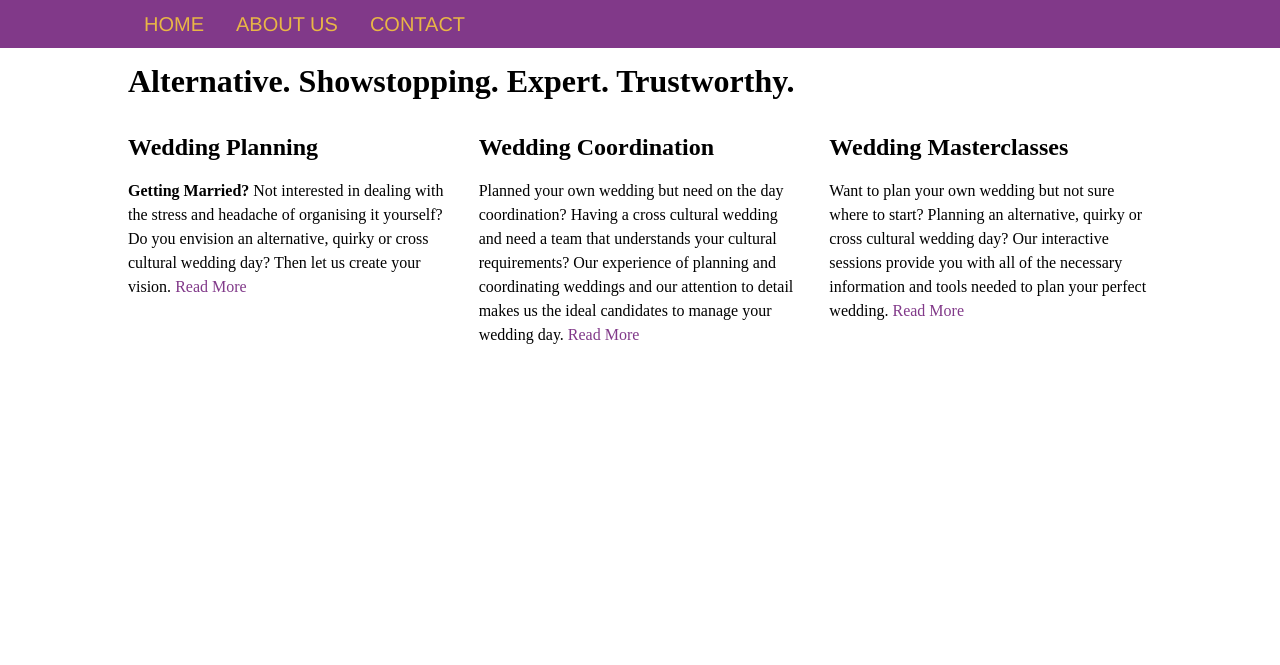
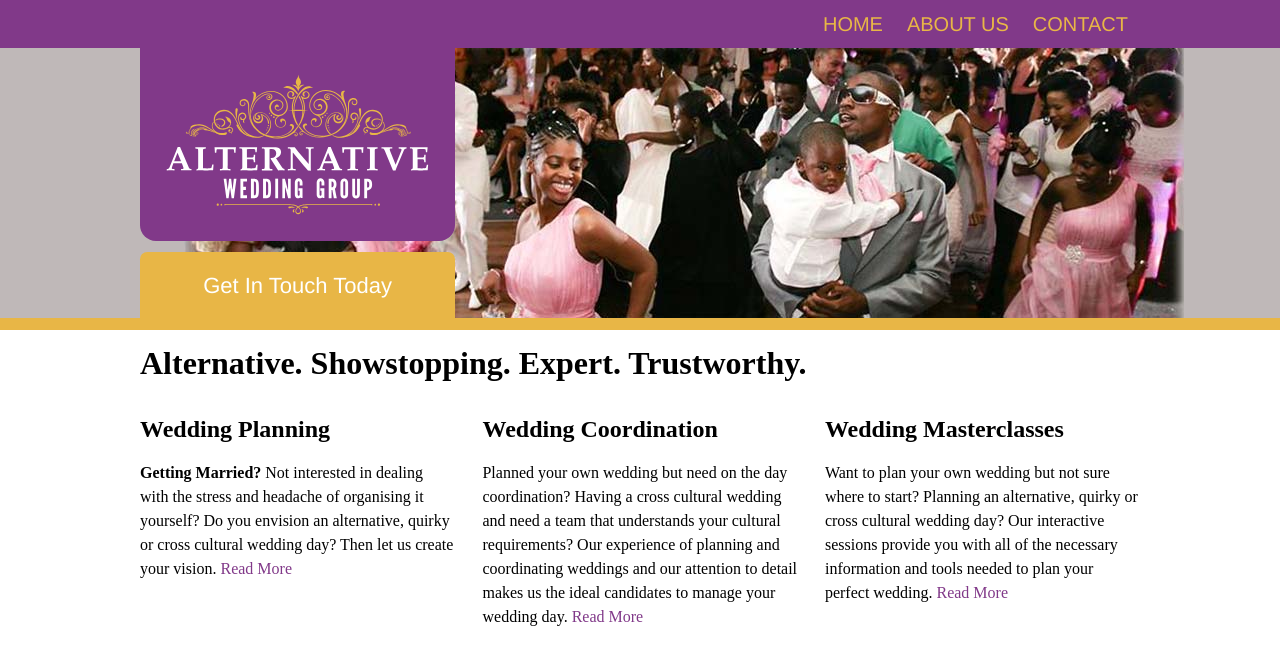
Before and after one commit to alternativeweddinggroup/alternativeweddinggroup.github.io, a Jekyll site: the page built from web/index.html, in a window 1280 px wide. Shown: the top 665 px of the page. Built offline with Jekyll 4.4.1, drawn with Linux system fonts in a browser that asks for light colours; some web fonts are replaced.

Commit message:
Add header

```diff
--- a/web/_includes/sass/base/media.scss
+++ b/web/_includes/sass/base/media.scss
@@ -15,6 +15,22 @@ svg:not(:root) {
 
 figure {
   margin: 0;  //  Addresses margin not present in IE 8/9, Safari 5, and Opera 11.
+}
+
+/**
+ *  Make selected images responsive
+ *
+ *  example:
+    <img class="image__responsive" src="http://example.png" alt="">
+ *
+ */
+
+.image__responsive {
+  max-width: 100%;
+}
+
+.image__responsive[src$='.svg'] {
+  height: 100%;
 }
 
 //
--- /dev/null
+++ b/web/_includes/sass/objects/button.scss
@@ -0,0 +1,45 @@
+/**
+ * _button.less
+ */
+
+.btn {
+  display: inline-block;
+  padding: 0.75em;
+  border: none;
+  -webkit-border-radius: 0.1875em;
+          border-radius: 0.1875em;
+  line-height: 1em;
+  cursor: pointer;
+}
+
+.btn:hover,
+.btn:focus {
+  text-decoration: none;
+}
+
+.btn--disabled,
+.btn[disabled] {
+  cursor: default;
+}
+
+//  Button Large
+
+.btn__large {
+  padding: 0.75em;
+  line-height: 1.5em;
+}
+
+//  Button Group
+
+.btn__group {
+  text-align:center; // Aligns the button to the center of the `div`
+
+  > .btn {
+    margin-left: 2em;
+  }
+
+  > .btn:first-child {
+    margin-left: 0;
+  }
+
+}
--- /dev/null
+++ b/web/_includes/sass/styles/button.scss
@@ -0,0 +1,36 @@
+/**
+ * Buttons
+ */
+
+.btn {
+  border-radius: 7.25px;
+  font-family: $heading__font-family;
+  color: $brand--white;
+  text-align: center;
+  text-decoration: none;
+//  box-shadow: 0 1px 2px 0 rgba(0, 0, 0, 0.25);
+}
+
+  .btn:active,
+  .btn:link,
+  .btn:visited {
+    color: $brand--white;
+  }
+
+.btn--primary {
+  background: $brand--gold; /* Old browsers */
+}
+
+  .btn--primary:active,
+  .btn--primary:link,
+  .btn--primary:visited {
+    color: $brand--white;
+  }
+
+.btn__large {
+  font-size: 1.375rem;
+}
+
+.btn__full {
+  width: 100%;
+}
--- a/web/_includes/sass/styles/grid.scss
+++ b/web/_includes/sass/styles/grid.scss
@@ -18,8 +18,18 @@
   // Center within parent
   margin-right: auto;
   margin-left: auto;
+  // Stop text from touching the edge of the viewport
+  padding: 0 10px;
   // Set max width of page
-  max-width: 1024px;
+  max-width: 1000px;
+  min-width: 300px;
+}
+
+@media screen and (min-width:1000px){
+  .wrapper__sub {
+    // Remove padding once max width is reached
+    padding: 0 0;
+  }
 }
 
 .separator {
@@ -61,9 +71,13 @@
   width: 100%;
 }
 
-.ss-hidden {
-  display: none;
-  visibility: hidden;
+@media screen and (max-width: 480px) {
+
+  .ss-hidden {
+    display: none;
+    visibility: hidden;
+  }
+
 }
 
 @media screen and (min-width: 480px) {
--- /dev/null
+++ b/web/_includes/sass/styles/hero.scss
@@ -0,0 +1,69 @@
+/**
+ * Hero
+ */
+
+.hero {
+  // Fixes hero image being squashed as small scree sizes
+  //clear: both;
+  border-bottom: 12px solid $brand--gold;
+  background: $brand--grey;
+}
+
+.hero__content {
+  position: relative;
+}
+
+.hero__copy {
+  height: 100%;
+}
+
+  .hero__copy .btn {
+    // Remove border radius for hero call to action
+    border-bottom-right-radius: 0;
+    border-bottom-left-radius: 0;
+  }
+
+  .block__logo {
+    position: relative;
+    background: $brand--purple;
+    box-shadow: none;
+  }
+
+    .block__logo a {
+      display: block;
+      text-align: center;
+    }
+
+    .block__logo img {
+      width: 9.375rem;
+    }
+
+@media screen and (min-width: 769px) {
+
+  .hero {
+    height: 282px;
+    //border-bottom-color: @brand--green-dark;
+  }
+
+  .hero__copy {
+    position: absolute;
+    top: 0;
+    left: 0;
+    height: 100%;
+  }
+
+    .hero__copy .btn {
+      position: absolute;
+      bottom: 0;
+    }
+
+  .block__logo {
+    border-bottom-right-radius: 1rem;
+    border-bottom-left-radius: 1rem;
+  }
+
+    .block__logo img {
+      width: 100%;
+    }
+
+}
--- a/web/_includes/sass/styles/navigation.scss
+++ b/web/_includes/sass/styles/navigation.scss
@@ -5,8 +5,25 @@
   text-align: right;
 }
 
+.nav__main__list {
+  display: -webkit-box;
+  display: -webkit-flex;
+  display: -moz-box;
+  display: -ms-flexbox;
+  display: flex;
+}
+
+@media screen and (min-width: 481px) {
+
+  .nav__main__list {
+    // Align the menu to the left
+    margin-left: auto;
+  }
+
+}
+
 .nav__main a {
-  padding: 0 1rem;
+  padding: 0 0.75rem;
   font-size: 1.25rem;
   font-family: $heading__font-family;
   line-height: 3rem;
--- a/web/_includes/templates/header.html
+++ b/web/_includes/templates/header.html
@@ -1,11 +1,13 @@
 <header class="header__main">
 
-    <nav role="navigation" class="wrapper nav__main">
-
-      <ul class="wrapper__sub menu nav__main__list">
+  <nav role="navigation" class="wrapper nav__main">
+    <div class="wrapper__sub">
+      <ul class="menu nav__main__list">
       {% include templates/navigation.html %}
       </ul>
+    </div>
+  </nav>
 
-    </nav>
+{% if page.hero %}{% include templates/hero.html %}{% endif %}
 
 </header>
--- /dev/null
+++ b/web/_includes/templates/hero.html
@@ -0,0 +1,22 @@
+<section class="hero wrapper box">
+
+    <div class="hero__content wrapper__sub">
+    {% if page.hero.image %}
+    <img class="image__responsive ss-hidden" src="{{ site.media }}/hero/{{ page.hero.image }}" alt="{{ page.hero.alt }}">
+    {% endif %}
+
+    {% if page.hero.copy %}
+    <div class="hero__copy grid ss1-ss4 ms1-ms2 ls1-ls4">
+
+      <div class="block__logo">
+        <a href="{{ site.url }}/" rel="nofollow">
+          <img class="image__responsive" src="{{ site.static }}/gui/logo_alternative-wedding-group.svg" alt="The Alternative Wedding Group">
+        </a>
+      </div>
+      <a class="btn btn__large btn__full btn--primary" href="{{ page.hero.link}}">{{ page.hero.copy }}</a>
+    </div>
+    {% endif %}
+
+    </div>
+
+</section>
--- a/web/index.html
+++ b/web/index.html
@@ -9,6 +9,12 @@ meta:
   keywords:
   description:
   author:
+
+hero:
+  image: hero_index.jpg
+  alt:
+  copy: "Get In Touch Today"
+  link: /contact/
 
 sitemap:
   lastmod: 2015-01-29
--- a/web/static/css/global.scss
+++ b/web/static/css/global.scss
@@ -20,6 +20,7 @@
 //  Objects
 
 @import 'objects/menu';
+@import 'objects/button';
 
 .clear { clear: both; }
 
@@ -30,6 +31,8 @@
 //  Styling
 
 @import 'styles/navigation';
+@import 'styles/hero';
+@import 'styles/button';
 @import 'styles/grid';
 
 //  Core
```
Also changed, not shown: web/media/hero/hero_index.jpg (added), web/static/gui/logo_alternative-wedding-group.svg (added).
